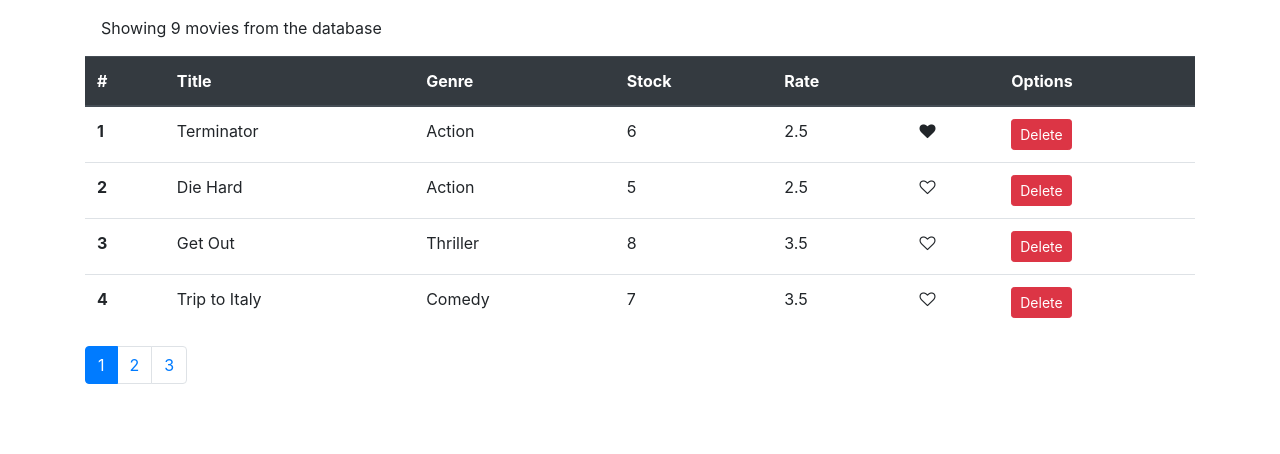
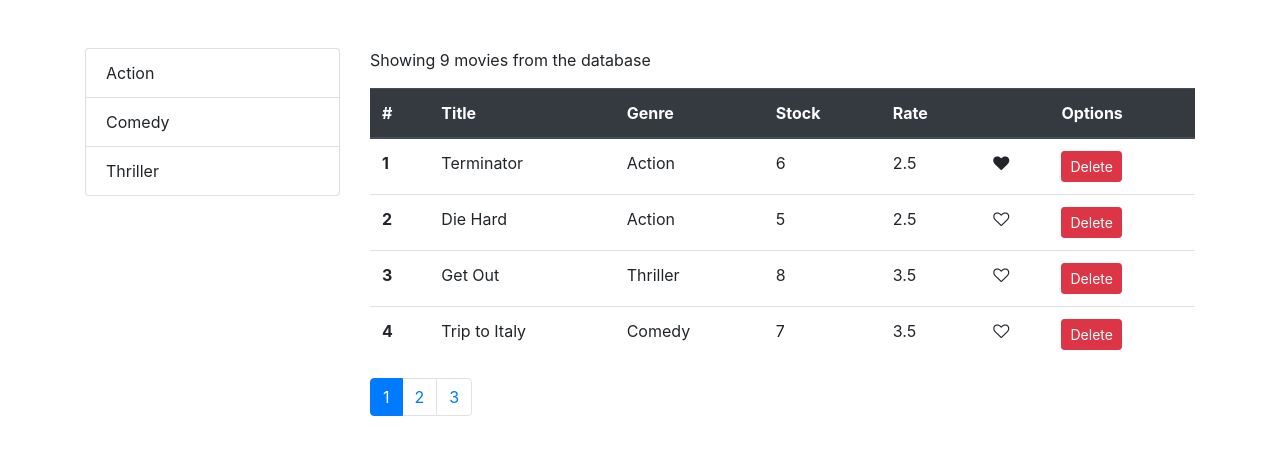
Before and after one commit to cristianeto/vidly, a React (Create React App) app: page / in a window 1280 px wide. Shown: the top 454 px of the page. Built offline with nearby package versions, Linux system fonts and the light colour scheme.

Commit message:
10. Filtering Displaying items

```diff
--- a/src/components/Movies.jsx
+++ b/src/components/Movies.jsx
@@ -1,14 +1,21 @@
 import React, { Component } from "react";
 import Like from "./common/like";
+import ListGroup from "./common/listGroup";
+import Pagination from "./common/pagination";
 import { getMovies } from "../services/fakeMovieService";
-import Pagination from "./common/pagination";
 import { paginate } from "../utils/paginate";
+import { getGenres } from "../services/fakeGenreService";
 class Movies extends Component {
   state = {
-    movies: getMovies(),
+    movies: [],
+    genres: [],
     pageSize: 4,
     currentPage: 1
   };
+
+  componentDidMount() {
+    this.setState({ movies: getMovies(), genres: getGenres() });
+  }
 
   handleDelete = movie => {
     // console.info(movie);
@@ -29,6 +36,10 @@
     this.setState({ currentPage: page });
   };
 
+  handleGenreSelect = genre => {
+    console.log(genre);
+  };
+
   render() {
     const { length: count } = this.state.movies;
     const { pageSize, currentPage, movies: allMovies } = this.state;
@@ -38,9 +49,18 @@
     const movies = paginate(allMovies, currentPage, pageSize);
 
     return (
-      <React.Fragment>
-        <p className="row m-3">Showing {count} movies from the database</p>
-        <table className="table mt-3">
+      <div className="row mt-5">
+        <div className="col-3">
+          <ListGroup
+            items={this.state.genres}
+            onItemSelect={this.handleGenreSelect}
+            textProperty="name"
+            valueProperty="_id"
+          />
+        </div>
+        <div className="col">
+          <p>Showing {count} movies from the database</p>
+          <table className="table">
             <thead className="thead-dark">
               <tr>
                 <th scope="col">#</th>
@@ -84,7 +104,8 @@
             onPageChange={this.handlePageChange}
             currentPage={currentPage}
           />
-      </React.Fragment>
+        </div>
+      </div>
     );
   }
 }
--- /dev/null
+++ b/src/components/common/listGroup.jsx
@@ -0,0 +1,16 @@
+import React from "react";
+
+const ListGroup = props => {
+  const { items, textProperty, valueProperty } = props;
+  return (
+    <ul className="list-group">
+      {items.map(item => (
+        <li key={item[valueProperty]} className="list-group-item">
+          {item[textProperty]}
+        </li>
+      ))}
+    </ul>
+  );
+};
+
+export default ListGroup;
```
Also changed, not shown: 1 other file (tests, documents, lock files or other folders). Lines whose indentation alone changed are shown as unchanged.
